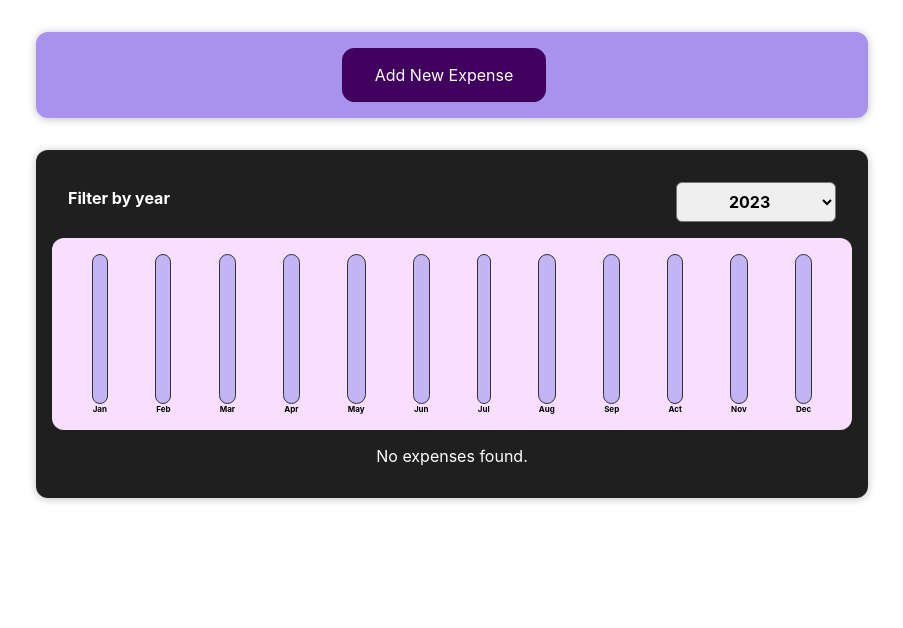
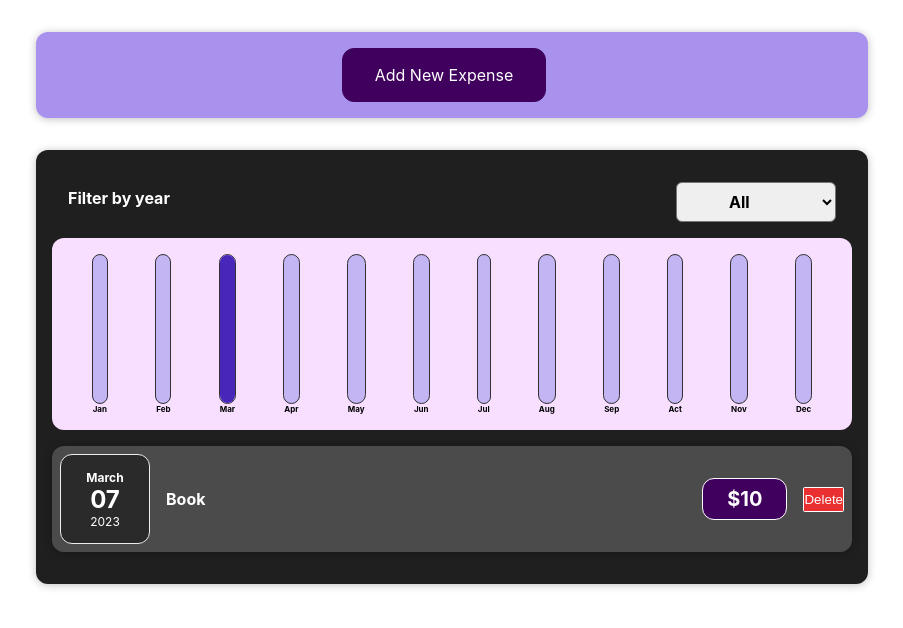
Before and after one commit to fengbanjiazhu/react-expense-list, a React (Create React App) app: page / in a window 1280 px wide. Shown: the top 628 px of the page, without its empty margins (188-1091 px from the left). Built offline with nearby package versions, Linux system fonts and the light colour scheme.

Commit message:
now can save data to local storage

```diff
--- a/src/App.js
+++ b/src/App.js
@@ -2,35 +2,43 @@ import React, { useState } from "react";
 import Expenses from "./components/Expenses/Expenses";
 import NewExpense from "./components/NewExpenses/NewExpense";
 
-const INIT_EXPENSES = [
+const example = [
   {
-    id: "e1",
-    title: "Toilet Paper",
-    amount: 94.12,
-    date: new Date(2020, 7, 14),
-  },
-  { id: "e2", title: "New TV", amount: 799.49, date: new Date(2021, 2, 12) },
-  {
-    id: "e3",
-    title: "Car Insurance",
-    amount: 294.67,
-    date: new Date(2021, 2, 28),
-  },
-  {
-    id: "e4",
-    title: "New Desk (Wooden)",
-    amount: 450,
-    date: new Date(2021, 5, 12),
+    id: "0000001",
+    title: "Book",
+    amount: 10,
+    date: new Date(2023, 2, 7),
   },
 ];
+const initData = JSON.parse(localStorage.getItem("expensesList"))?.map((el) => {
+  el.date = new Date(el.date);
+  return el;
+});
+
+const INIT_EXPENSES = initData || example;
 
 function App() {
   const [expenses, setExpenses] = useState(INIT_EXPENSES);
+
+  const saveData = function (data) {
+    localStorage.setItem("expensesList", JSON.stringify(data));
+  };
+
   const addExpenseHandler = function (data) {
     const newExpense = { ...data };
-    console.log(newExpense);
     setExpenses((prevExpenses) => {
-      return [newExpense, ...prevExpenses];
+      const expense = [newExpense, ...prevExpenses];
+      saveData(expense);
+      return expense;
+    });
+    // );
+  };
+
+  const delExpenseHandler = function (data) {
+    setExpenses(() => {
+      const expense = [...data];
+      saveData(expense);
+      return expense;
     });
   };
 
@@ -38,7 +46,7 @@ function App() {
     <div className="App">
       {/* <h2>Hi</h2> */}
       <NewExpense onAddExpense={addExpenseHandler}></NewExpense>
-      <Expenses data={expenses}></Expenses>
+      <Expenses onChangeExpense={delExpenseHandler} data={expenses}></Expenses>
     </div>
   );
 }
--- a/src/components/Chart/Chart.js
+++ b/src/components/Chart/Chart.js
@@ -4,7 +4,6 @@ import "./Chart.css";
 
 export default function Chart(props) {
   const dataPointValues = props.dataPoints.map((dataPoint) => dataPoint.value);
-  console.log(dataPointValues);
   const totalMaximum = Math.max(...dataPointValues);
 
   return (
--- a/src/components/Expenses/ExpenseFilter.js
+++ b/src/components/Expenses/ExpenseFilter.js
@@ -12,6 +12,7 @@ const ExpensesFilter = (props) => {
       <div className="expenses-filter__control">
         <label>Filter by year</label>
         <select value={props.selected} onChange={filterHandler}>
+          <option value="">All</option>
           <option value="2023">2023</option>
           <option value="2022">2022</option>
           <option value="2021">2021</option>
--- a/src/components/Expenses/ExpenseItem.css
+++ b/src/components/Expenses/ExpenseItem.css
@@ -2,8 +2,6 @@
   display: flex;
   justify-content: space-between;
   align-items: center;
-  /* box-shadow: 0 2px 8px rgba(0, 0, 0, 0.25);
-  border-radius: 12px; */
   padding: 0.5rem;
   margin: 1rem 0;
   background-color: #4b4b4b;
@@ -34,7 +32,18 @@
   background-color: #40005d;
   border: 1px solid white;
   padding: 0.5rem;
+  padding: 0.5rem;
   border-radius: 12px;
+}
+
+.expense-item__deleBtn {
+  color: white;
+  border-radius: 0.1rem;
+
+  background-color: #e92f2f;
+  border: 1px solid white;
+  margin-left: 1rem;
+  padding: 0.25rem 0;
 }
 
 @media (min-width: 580px) {
--- a/src/components/Expenses/ExpenseItem.js
+++ b/src/components/Expenses/ExpenseItem.js
@@ -3,14 +3,21 @@ import "./ExpenseItem.css";
 import ExpenseDate from "./ExpenseDate";
 import Card from "../UI/Card";
 
-function ExpenseItem(data) {
+function ExpenseItem(props) {
+  const deleteExpenses = function (e) {
+    props.onDelData(props.data.id);
+  };
+
   return (
     <Card className="expense-item">
-      <ExpenseDate date={data.data.date}></ExpenseDate>
-      <h2>{data.data.title}</h2>
+      <ExpenseDate date={props.data.date}></ExpenseDate>
+      <h2>{props.data.title}</h2>
       <div className="expense-item__description">
-        <div className="expense-item__price">${data.data.amount}</div>
+        <div className="expense-item__price">${props.data.amount}</div>
       </div>
+      <button className="expense-item__deleBtn" onClick={deleteExpenses}>
+        Delete
+      </button>
     </Card>
   );
 }
--- a/src/components/Expenses/Expenses.js
+++ b/src/components/Expenses/Expenses.js
@@ -7,15 +7,23 @@ import ExpensesChart from "./ExpensesChart";
 import Card from "../UI/Card";
 
 function Expenses(props) {
-  const [filterYear, setFilterYear] = useState("2023");
+  const [filterYear, setFilterYear] = useState("");
 
   const filterHandler = function (selectYear) {
     setFilterYear(selectYear);
   };
 
   const filteredExpenses = props.data.filter((expense) => {
+    if (filterYear === "") return expense;
     return expense.date.getFullYear().toString() === filterYear;
   });
+
+  const changeData = function (id) {
+    let data = props.data;
+    let delIndex = data.findIndex((el) => el.id === id);
+    data.splice(delIndex, 1);
+    props.onChangeExpense(data);
+  };
 
   return (
     <Card className="expenses">
@@ -25,7 +33,7 @@ function Expenses(props) {
         <p className="expenses__fallback">No expenses found.</p>
       ) : (
         filteredExpenses.map((el, index) => {
-          return <ExpenseItem key={filteredExpenses[index].id} data={filteredExpenses[index]} />;
+          return <ExpenseItem onDelData={changeData} key={filteredExpenses[index].id} data={filteredExpenses[index]} />;
         })
       )}
       <div></div>
--- a/src/components/Expenses/ExpensesChart.js
+++ b/src/components/Expenses/ExpensesChart.js
@@ -2,7 +2,6 @@ import React from "react";
 import Chart from "../Chart/Chart";
 
 export default function ExpensesChart(props) {
-  console.log(props);
   const chartDataPoint = [
     { label: "Jan", value: 0 },
     { label: "Feb", value: 0 },
@@ -22,7 +21,6 @@ export default function ExpensesChart(props) {
     const expenseMonth = expense.date.getMonth();
     chartDataPoint[expenseMonth].value += expense.amount;
   }
-  console.log(chartDataPoint);
 
   return <Chart dataPoints={chartDataPoint}></Chart>;
 }
--- a/src/components/NewExpenses/ExpenseFrom.js
+++ b/src/components/NewExpenses/ExpenseFrom.js
@@ -7,16 +7,6 @@ export default function ExpenseFrom(props) {
   const [inputDate, setInputDate] = useState("");
 
   const titleChangeHandler = function (e) {
-    // don't use:
-    // setInputData({
-    //   ...inputData,
-    //   title: e.target.value,
-    // });
-    // ---------------------
-    // but use:
-    // setInputData((prevState) => {
-    //   return { ...prevState, title: e.target.value };
-    // });
     setInputTitle(e.target.value);
   };
 
@@ -49,15 +39,29 @@ export default function ExpenseFrom(props) {
       <div className="new-expense__controls">
         <div className="new-expense__control">
           <label>Title</label>
-          <input type="text" value={inputTitle} onChange={titleChangeHandler}></input>
+          <input type="text" value={inputTitle} onChange={titleChangeHandler} required="required"></input>
         </div>
         <div className="new-expense__control">
           <label>Amount</label>
-          <input type="number" min="0.01" step="0.01" value={inputAmount} onChange={amountChangeHandler}></input>
+          <input
+            type="number"
+            min="0.01"
+            step="0.01"
+            value={inputAmount}
+            onChange={amountChangeHandler}
+            required="required"
+          ></input>
         </div>
         <div className="new-expense__control">
           <label>Date</label>
-          <input type="date" min="2023-01-01" max="2025-12-31" value={inputDate} onChange={dateChangeHandler}></input>
+          <input
+            type="date"
+            min="2023-01-01"
+            max="2033-12-31"
+            value={inputDate}
+            onChange={dateChangeHandler}
+            required="required"
+          ></input>
         </div>
       </div>
       <div className="new-expense__actions">
```
